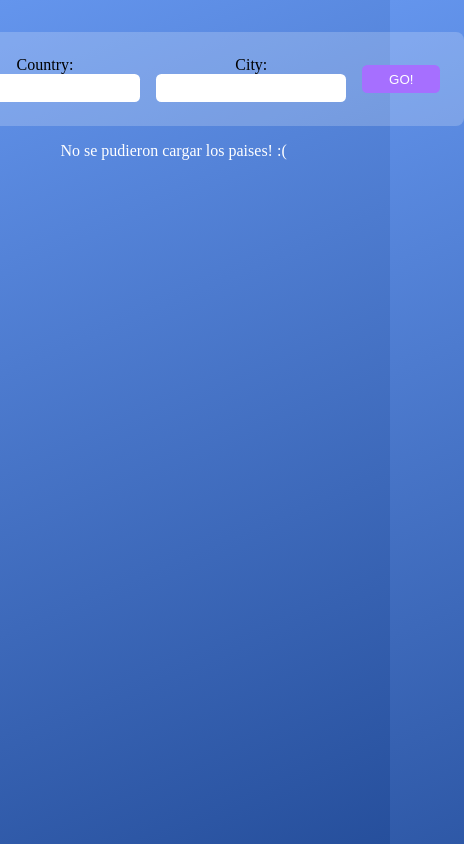
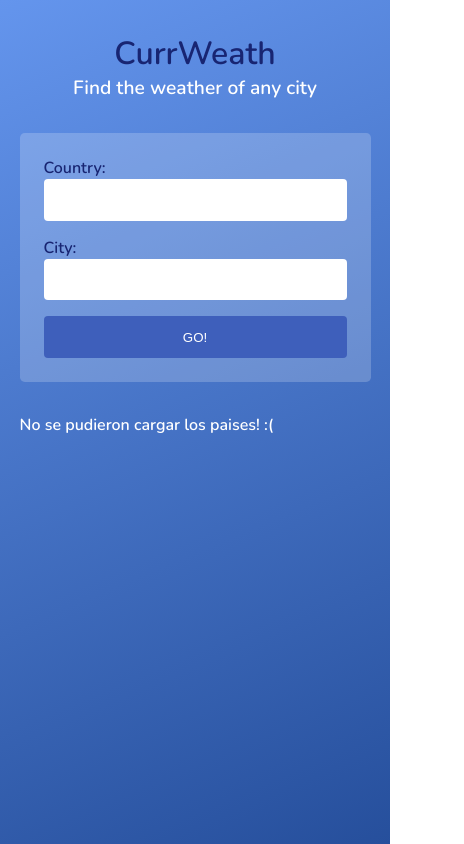
Before and after one commit to Mardecera/_currweath, a plain HTML site: page index.html in a window 390 px wide. Shown: the whole page, 464 px wide, since content can reach past the window. Drawn offline with nearby package versions, Linux system fonts and the light colour scheme; no server answers.

Commit message:
Agregando el responsive desing.

```diff
--- a/index.html
+++ b/index.html
@@ -11,6 +11,7 @@
     <meta name="copyright" content="mardecera">
     <meta name="robots" content="index, follow">
 
+    <link rel="shortcut icon" href="./public/favicon.png" type="image/x-icon">
     <link rel='stylesheet' href='https://pro.fontawesome.com/releases/v5.10.0/css/all.css' integrity='sha384-AYmEC3Yw5cVb3ZcuHtOA93w35dYTsvhLPVnYs9eStHfGJvOvKxVfELGroGkvsg+p' crossorigin='anonymous'/>
     <link rel='stylesheet' href='./src/styles/general.css'>
     <title>CurrWeath</title>
@@ -18,27 +19,23 @@
 <body>
     <div class="content">
         <div class="container">
-            <div class="form">
-                <form action="">
-                    <div>
-                        <label>
-                            Country:
+            <div class="title">
+                <h1>CurrWeath</h1>
+                <h3>Find the weather of any city</h3>
+            </div>
+            <form class="form">
+                <div class="field">
+                    <label> Country: </label>
                     <input type="text" list="countries" id="input-countries">
                     <datalist id="countries"> </datalist>
-                        </label>
                 </div>
-                    <div>
-                        <label>
-                            City:
+                <div class="field">
+                    <label> City: </label>
                     <input type="text" list="cities" id="input-cities">
                     <datalist id="cities"></datalist>
-                        </label>
                 </div>
-                    <div>
                 <input type="submit" value="GO!" id="btn-go">
-                    </div>
             </form>
-            </div>
             <div id="form-result">
             </div>
         </div>
--- a/src/scripts/classes/Manager.js
+++ b/src/scripts/classes/Manager.js
@@ -1,7 +1,7 @@
 import { UI } from './Ui.js'
 
 const URL = 'https://raw.githubusercontent.com/dr5hn/countries-states-cities-database/master/countries%2Bcities.json'
-const MESSAGE_WEATHER_NOT_FOUND = `El pais o ciudad ingresados no existen, no tienen relación entre si o no podimos obtener los datos de su clima, intente con otros datos. :(`
+const MESSAGE_WEATHER_NOT_FOUND = `El pais o ciudad ingresados no existen, no tienen relación entre si o no pudimos obtener los datos de su clima, intente con otros datos. :(`
 const MESSAGE_GET_NOT_COUNTRIES = 'No se pudieron cargar los paises! :('
 
 // I need id, name, iso2, cities[]
--- a/src/scripts/classes/Ui.js
+++ b/src/scripts/classes/Ui.js
@@ -26,7 +26,7 @@ export class UI {
 
         const tempResult = createElementHTML({
             type: 'div',
-            textContent: `${Math.round(main.temp)} ${String.fromCharCode(8451)}`,
+            textContent: `${Math.round(main.temp)} ${String.fromCharCode(176)}C`,
             classes: ['temp-result']
         })
         const imgWeather = createElementHTML({
--- a/src/styles/general.css
+++ b/src/styles/general.css
@@ -1,100 +1,112 @@
+@import url('https://fonts.googleapis.com/css2?family=Nunito:wght@600&display=swap');
+
 *, :after, :before{
     margin: 0;
     padding: 0;
     box-sizing: border-box;
+    /* outline: .5px solid rgb(255, 255, 255); */
+}
+
+:root{
+    --border-radius: .3em;
+    --padding: 1em;
 }
 
 html{
-    background: linear-gradient(157deg, rgba(100,149,237,1) 0%, rgb(38, 79, 156) 100%);;
+    height: 100%;
+    background: linear-gradient(157deg, rgba(100,149,237,1) 0%, rgb(38, 79, 156) 100%);
+    font-family: 'Nunito', sans-serif;
 }
 
 .content {
     width: 100%;
-    height: 100vh;
-    padding: 2rem;
+    height: 100%;
+}
+
+.container{
+    max-width: min(400px, 90%);
+    margin: 2em auto;
     display: flex;
+    flex-direction: column;
     justify-content: center;
+    gap: 2em;
+}
+
+.title{
+    text-align: center;
+    color: rgb(24, 37, 114);
+}
+
+.title h3{
+    color: white;
+    font-size: 1.2rem;
+    font-weight: normal;
 }
 
 .form{
-    width: 100%;
-    text-align: center;
+    display: flex;
+    flex-wrap: wrap;
+    gap: 1em;
+    background-color: rgba(255, 255, 255, 0.2);
+    padding: 1.5em;
+    border-radius: var(--border-radius);
 }
 
-input{
-    border: none;
-    border-radius: .4em;
+form label, form input{
+    color: rgb(24, 37, 114);
 }
 
-input[type='submit']{
-    padding: .5em 2em;
+form .field, form .field input, form #btn-go{
+    width: 100%;
+}
+
+form input, form #btn-go{
+    padding: var(--padding) var(--padding) ;
+    border-radius: var(--border-radius);
+}
+
+input::-webkit-calendar-picker-indicator {
+    opacity: 1;
+}
+
+form input{
+    border: none;
+}
+
+form input:focus{
+    outline: 2px solid rgb(62, 95, 187);
+}
+
+form #btn-go{
+    outline: none;
     cursor: pointer;
-    background-color: rgb(166, 111, 255);
+    background-color: rgb(62, 95, 187);
+    border: none;
     color: white;
 }
 
-input[type='submit']:hover{
-    background-color: rgb(141, 88, 226);
-}
-
-input[type='text']{
-    padding: .5em;
-}
-
-datalist{
-    background-color: white;
-}
-
-.form > form{
-    display: inline-flex;
-    align-items: center;
-    background-color: rgba(255, 255, 255, 0.2);
-    border-radius: .5em;
-    padding: 1.5em;
-}
-
-.form > form > div:not(:last-child){
-    margin-right: 1em;
+form #btn-go:hover{
+    background-color: rgb(34, 65, 151);
 }
 
 #form-result{
-    width: 100%;
-    padding: 1em 0;
     color: white;
 }
 
-#form-result > div{
-    width: 50%;
-    margin: 0 auto;
-    /* font-size: 2rem; */
-}
-
 .temp-result{
-    font-size: 3rem;
+    width: 100%;
+    background-color: rgba(255, 255, 255, 0.2);
+    padding: calc(var(--padding) / 1.5) 0;
+    border-radius: calc(var(--border-radius) / 2);
     text-align: center;
-    background-color: rgba(255, 255, 255, 0.2);
-    border-radius: .5rem;
-}
-
-.temp-result, .addit-result{
-    padding: 1rem;
+    font-size: 2.5rem;
 }
 
 .addit-result{
-    font-size: 1rem;
+    padding: calc(var(--padding) / 1.5) 1em;
 }
 
-.addit-result > span{
+.addit-result span{
     display: block;
+    width: 100%;
 }
-
-.addit-result .name-result{
-    /* font-size: 1.3rem; */
-    font-weight: bold;
-    /* text-align: center; */
-}
-
-/* .result-temp{
-    width: 100%;
-    text-align: center;
-} */
```
Also changed, not shown: public/favicon.ico (deleted), public/favicon.png (added). Lines whose indentation alone changed are shown as unchanged.
